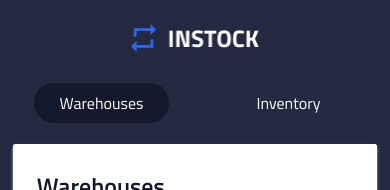
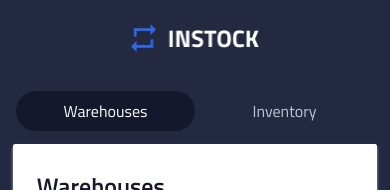
Before and after one commit to m-sekander/j22nk-instock-client, a React (Create React App) app: page /warehouses in a window 390 px wide. Shown: the top 190 px of the page. Built offline with nearby package versions, Linux system fonts and the light colour scheme; no server answers.

Commit message:
Fixes active state in mobile to cover 100% of div

```diff
--- a/src/components/Header/Header.scss
+++ b/src/components/Header/Header.scss
@@ -21,12 +21,12 @@
             align-items: flex-start;
             justify-content: space-between;
             padding: 0 2rem;
-            max-width: 1020px;
             margin: 0 auto;
         }
         @include desktop {
             padding-left: 0;
             padding-right: 0;
+            max-width: 1020px;
         }
     }
 
@@ -38,7 +38,7 @@
         margin: 1.5rem 0;
 
         @include tablet {
-            margin: 1.5rem 0 1rem 0;
+            margin: 2rem 0 1rem 0;
         }
     }
 
@@ -58,33 +58,36 @@
     &__nav-item {
         padding: .5625rem 0;
         width: 100%;
-        text-align: center;
+        display:flex;
+        justify-content: center;
+        align-items: center;
         color: $primary-global;
 
         @include tablet {
-            margin: 1.5rem 0;
+            margin: 2rem 0;
             height: 2.375rem;
             padding: .35rem 0;
             width: auto;
         }
 
         &:last-child {
-            margin-left: 1rem;
+            @include tablet {
+                margin-left: 1.5rem;
+            }
         }
-
-        // &:active {
-        //     background-color: $primary-text;
-        //     border-radius: 5rem;
-        // }
     }
 
     &__nav-item-link {
         @include link-reset;
+        color: $secondary-outline;
+        text-align: center;
 
         &--active {
             background-color: $primary-text;
             border-radius: 20px;
-            padding: .5rem 1.6rem;
+            padding: .5rem 2.25rem;
+            text-align: center;
+            width: 100%;
             @include link-reset;
 
             @include tablet {
```
